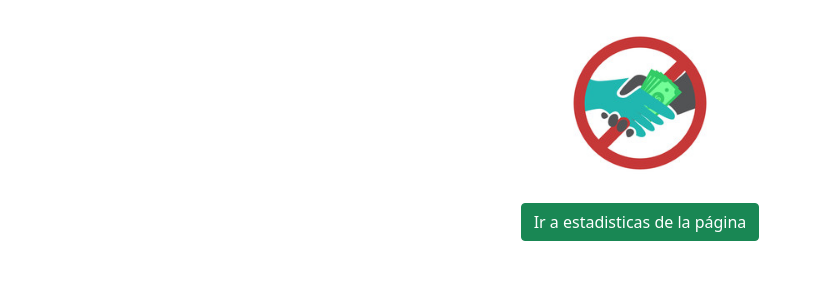
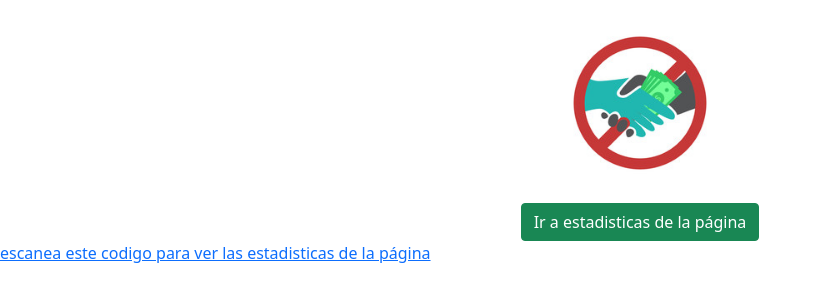
Before and after one commit to andreszapata1/palfresco, a plain HTML site: page contadordevisitas.html in a window 1280 px wide. Shown: the part 53-354 px from the top of the page, without its empty margins (0-821 px from the left). Drawn offline with nearby package versions, Linux system fonts and the light colour scheme.

Commit message:
qr consulta de estadisticas

```diff
--- a/contadordevisitas.html
+++ b/contadordevisitas.html
@@ -28,6 +28,6 @@
 	</main>
 </body>
 <footer>
-
+	<a href="img/qrcodevisitas.png">escanea este codigo para ver las estadisticas de la página</a>
 </footer>
 </html>
```
Also changed, not shown: img/qrcodevisitas.png (added).
